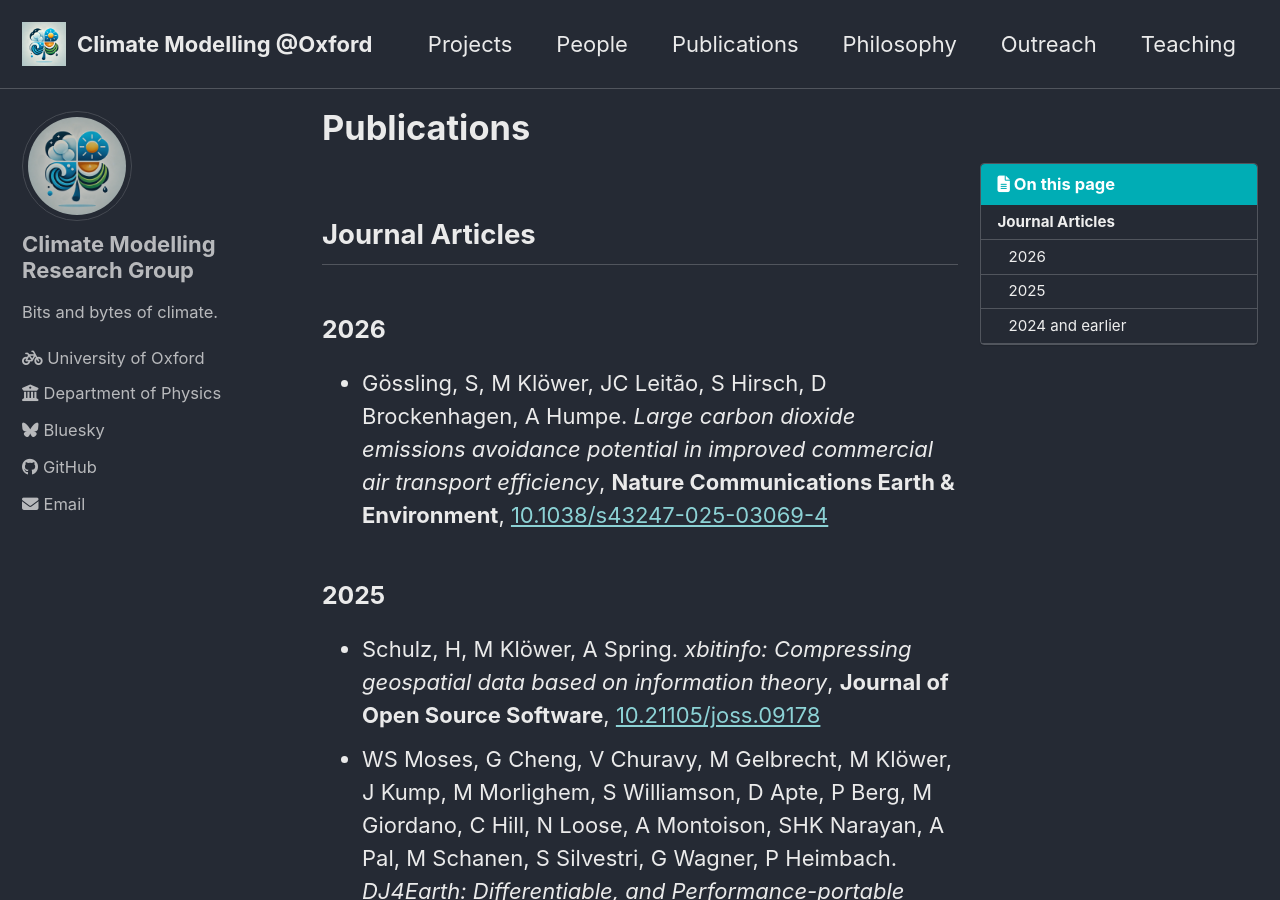
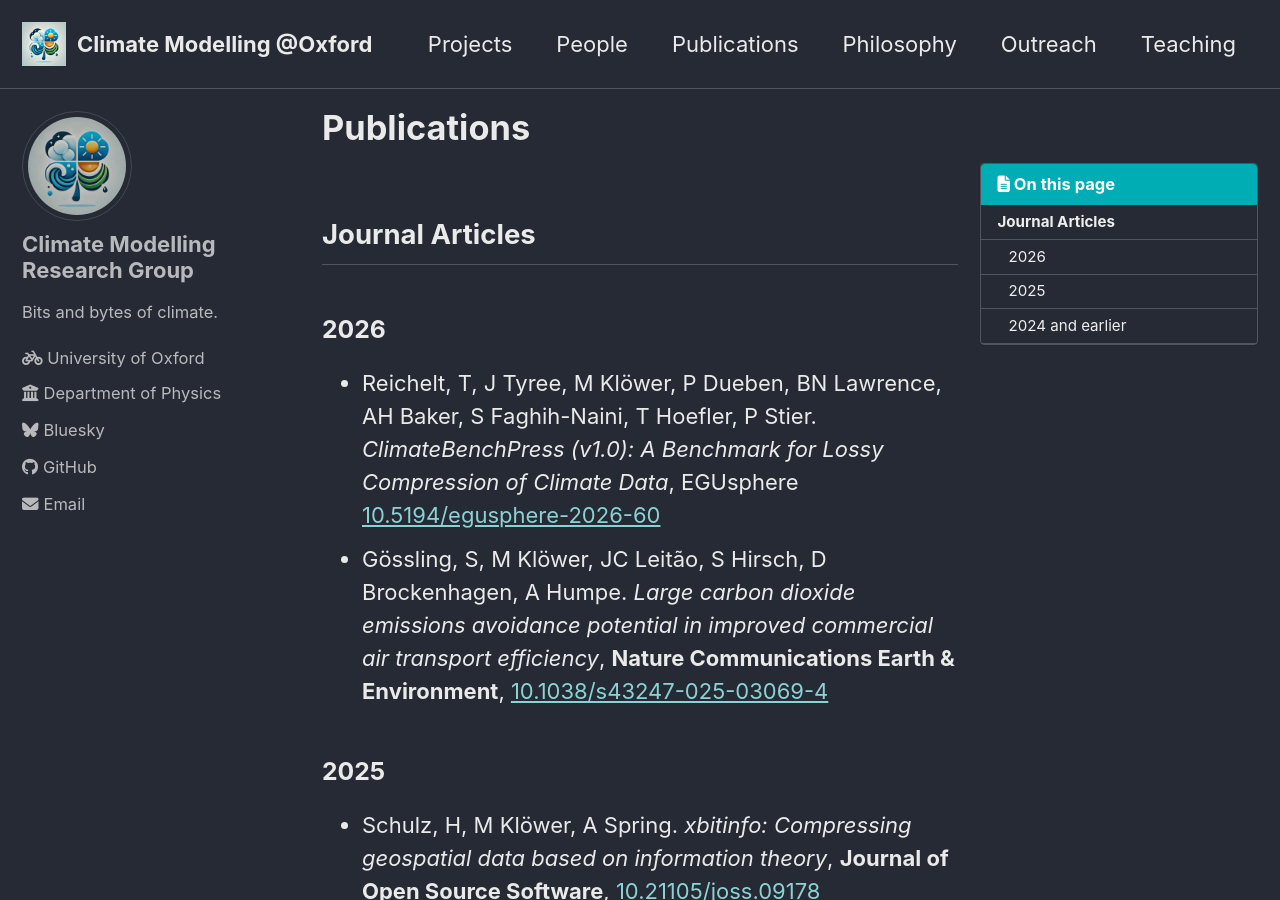
Before and after one commit to climate-modelling/climate-modelling.github.io, a Jekyll site: the page built from _pages/publications.md, in a window 1280 px wide and 900 px high. Built offline with Jekyll 4.4.1, drawn with Linux system fonts in a browser that asks for light colours; cached includes are drawn as plain includes.

Commit message:
Add new journal article reference for 2026

```diff
--- a/_pages/publications.md
+++ b/_pages/publications.md
@@ -10,6 +10,7 @@ toc_sticky: true
 
 ### 2026
 
+- Reichelt, T, J Tyree, M Klöwer, P Dueben, BN Lawrence, AH Baker, S Faghih-Naini, T Hoefler, P Stier. *ClimateBenchPress (v1.0): A Benchmark for Lossy Compression of Climate Data*, EGUsphere [10.5194/egusphere-2026-60](https://doi.org/10.5194/egusphere-2026-60)
 - Gössling, S, M Klöwer, JC Leitão, S Hirsch, D Brockenhagen, A Humpe. *Large carbon dioxide emissions avoidance potential in improved commercial air transport efficiency*, **Nature Communications Earth & Environment**, [10.1038/s43247-025-03069-4](https://doi.org/10.1038/s43247-025-03069-4)
 
 ### 2025
```
